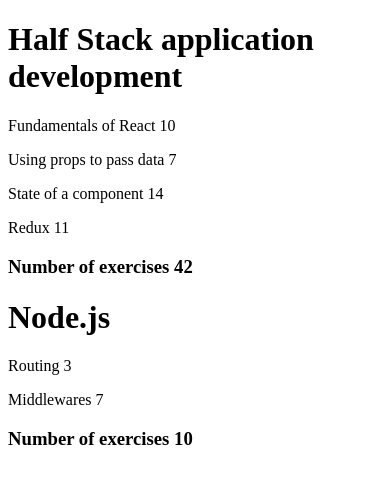
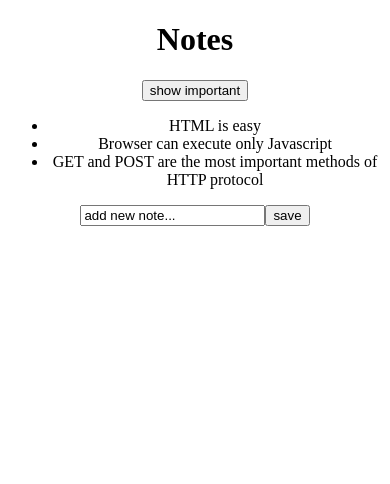
Before and after one commit to julio22b/fs-open-part2, a React (Create React App) app: page / in a window 390 px wide. Shown: the top 484 px of the page. Built offline with nearby package versions, Linux system fonts and the light colour scheme.

Commit message:
notes before doing phonebook

```diff
--- a/src/App.js
+++ b/src/App.js
@@ -1,58 +1,67 @@
-import React from 'react';
+import React, { useState } from 'react';
 import './App.css';
-import Course from './components/Course';
+import Note from './components/Note';
 
 function App() {
-    const courses = [
+    const [notes, setNotes] = useState([
         {
-            name: 'Half Stack application development',
             id: 1,
-            parts: [
-                {
-                    name: 'Fundamentals of React',
-                    exercises: 10,
-                    id: 1,
-                },
-                {
-                    name: 'Using props to pass data',
-                    exercises: 7,
-                    id: 2,
-                },
-                {
-                    name: 'State of a component',
-                    exercises: 14,
-                    id: 3,
-                },
-                {
-                    name: 'Redux',
-                    exercises: 11,
-                    id: 4,
-                },
-            ],
+            content: 'HTML is easy',
+            date: '2019-05-30T17:30:31.098Z',
+            important: true,
         },
         {
-            name: 'Node.js',
             id: 2,
-            parts: [
-                {
-                    name: 'Routing',
-                    exercises: 3,
-                    id: 1,
-                },
-                {
-                    name: 'Middlewares',
-                    exercises: 7,
-                    id: 2,
-                },
-            ],
+            content: 'Browser can execute only Javascript',
+            date: '2019-05-30T18:39:34.091Z',
+            important: false,
         },
-    ];
+        {
+            id: 3,
+            content: 'GET and POST are the most important methods of HTTP protocol',
+            date: '2019-05-30T19:20:14.298Z',
+            important: true,
+        },
+    ]);
+
+    const [newNote, setNewNote] = useState('add new note...');
+    const [showAll, setShowAll] = useState(true);
+
+    const notesToShow = showAll ? notes : notes.filter((note) => note.important);
+
+    function addNote(e) {
+        e.preventDefault();
+        const note = {
+            id: notes.length + 1,
+            content: newNote,
+            date: new Date().toISOString(),
+            important: Math.random() < 0.5,
+        };
+        setNotes(notes.concat(note));
+        setNewNote('');
+    }
+
+    function handleNoteChange(e) {
+        setNewNote(e.target.value);
+    }
 
     return (
-        <div>
-            {courses.map((course) => (
-                <Course key={course.id} course={course} />
-            ))}
+        <div className="App">
+            <h1>Notes</h1>
+            <div>
+                <button onClick={() => setShowAll(!showAll)}>
+                    show {showAll ? 'important' : 'all'}
+                </button>
+            </div>
+            <ul>
+                {notesToShow.map((note) => (
+                    <Note key={note.id} note={note} />
+                ))}
+            </ul>
+            <form onSubmit={addNote}>
+                <input type="text" value={newNote} onChange={handleNoteChange} />
+                <button>save</button>
+            </form>
         </div>
     );
 }
--- a/src/components/Course.jsx
+++ /dev/null
@@ -1,42 +0,0 @@
-import React from 'react';
-
-const Header = ({ course }) => {
-    return <h1>{course.name}</h1>;
-};
-
-const Total = ({ course }) => {
-    const sum = course.parts.reduce((acc, curr) => {
-        return (acc += curr.exercises);
-    }, 0);
-    return <h3>Number of exercises {sum}</h3>;
-};
-
-const Part = ({ part }) => {
-    return (
-        <p>
-            {part.name} {part.exercises}
-        </p>
-    );
-};
-
-const Content = ({ course }) => {
-    return (
-        <div>
-            {course.parts.map((part) => (
-                <Part key={part.id} part={part} />
-            ))}
-            <Total course={course} />
-        </div>
-    );
-};
-
-const Course = ({ course }) => {
-    return (
-        <>
-            <Header course={course} />
-            <Content course={course} />
-        </>
-    );
-};
-
-export default Course;
--- /dev/null
+++ b/src/components/Note.jsx
@@ -0,0 +1,5 @@
+import React from 'react';
+
+export default function Note({ note }) {
+    return <li>{note.content}</li>;
+}
```
